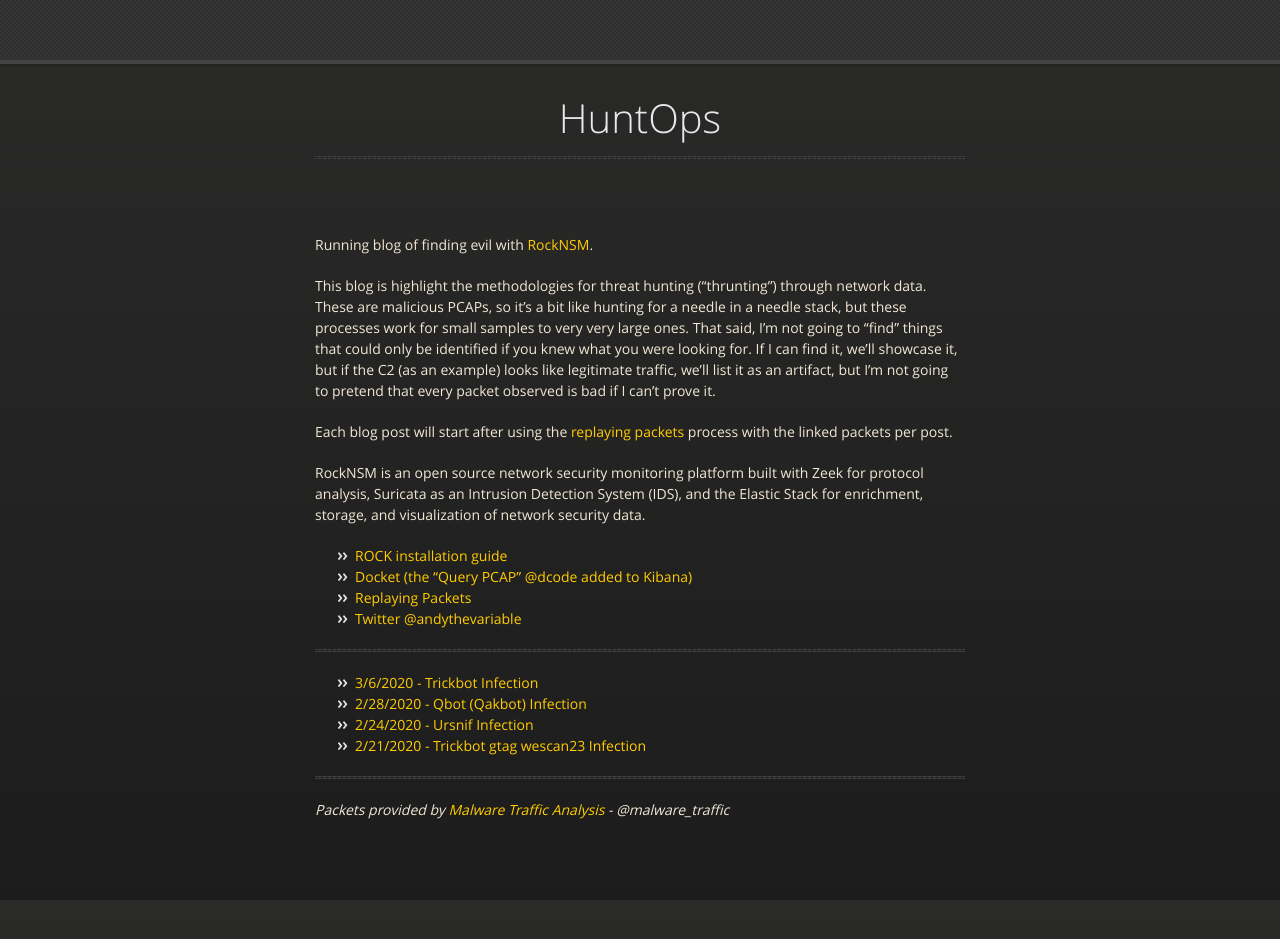
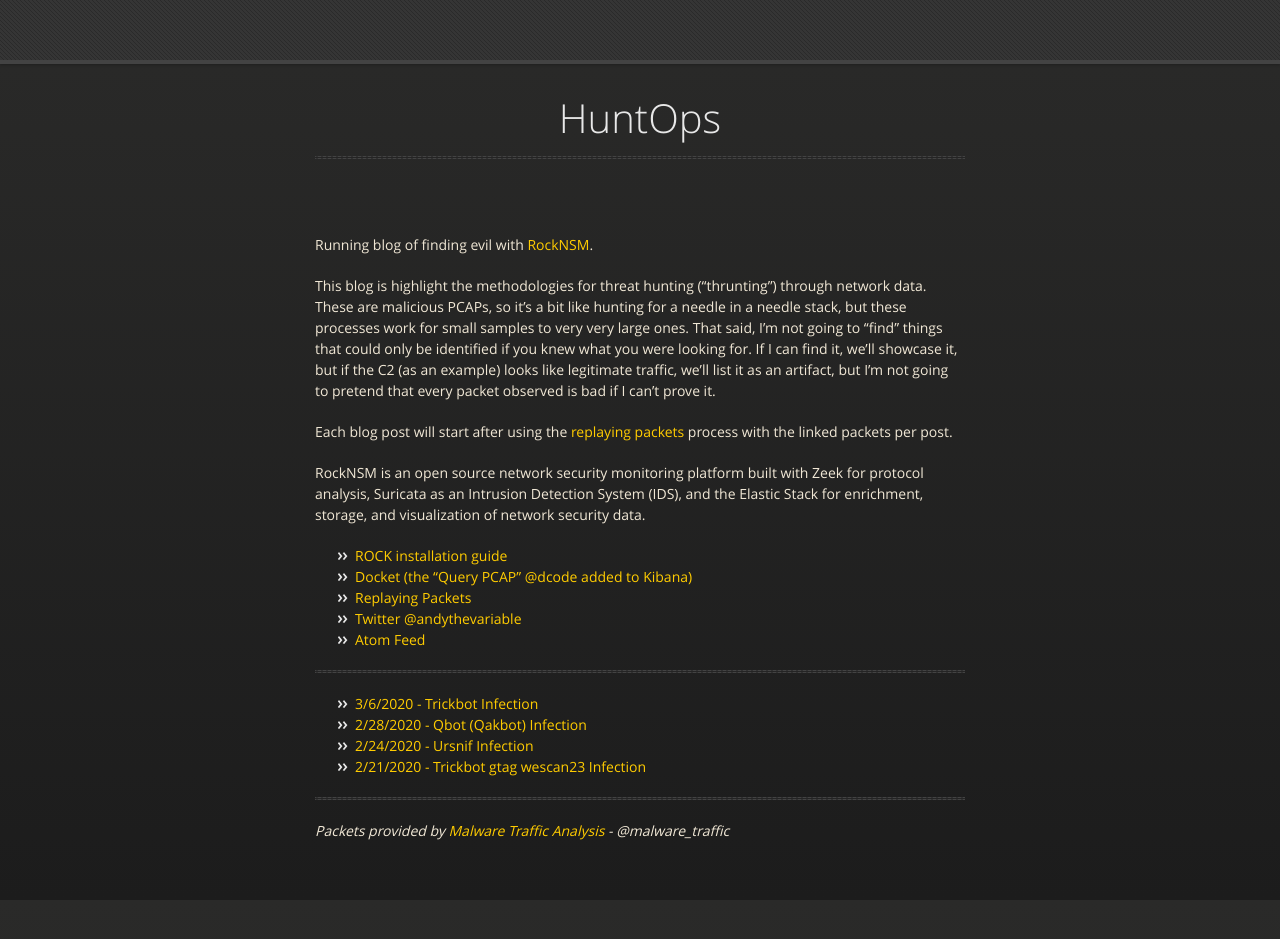
Before and after one commit to huntops-blue/huntops-blue.github.io, a Jekyll site: the page built from index.md, in a window 1280 px wide and 951 px high. Shown: the top 939 px of the window. Built offline with Jekyll 4.4.1, drawn with Linux system fonts in a browser that asks for light colours.

Commit message:
added atom link

```diff
--- a/index.md
+++ b/index.md
@@ -14,6 +14,7 @@ RockNSM is an open source network security monitoring platform built with Zeek f
 - [Docket (the "Query PCAP" @dcode added to Kibana)](https://docs.rocknsm.io/services/docket/)
 - [Replaying Packets](https://github.com/huntops-blue/huntops-blue.github.io/blob/master/rock-install.md#getting-data-into-rock)
 - [Twitter @andythevariable](https://twitter.com/andythevariable)
+- [Atom Feed](http://huntops.blue/feed.xml)
 
 ---
 
```
